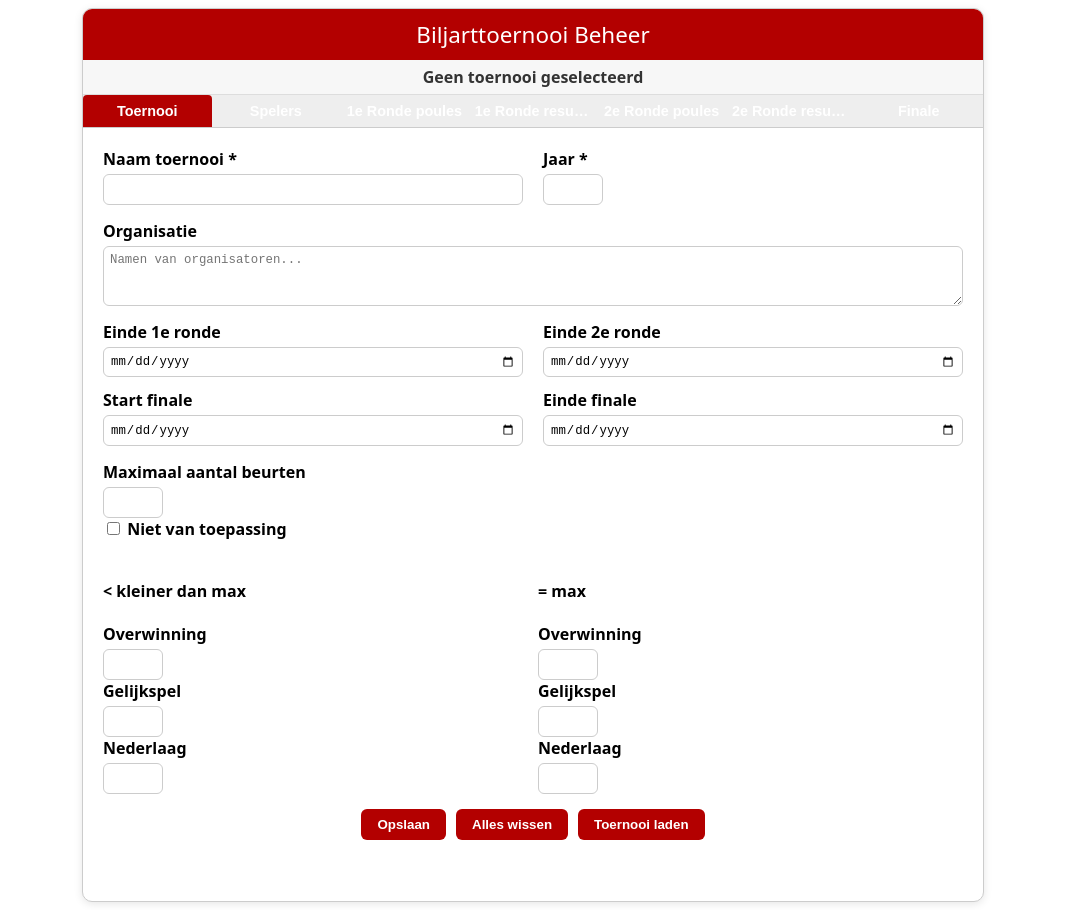
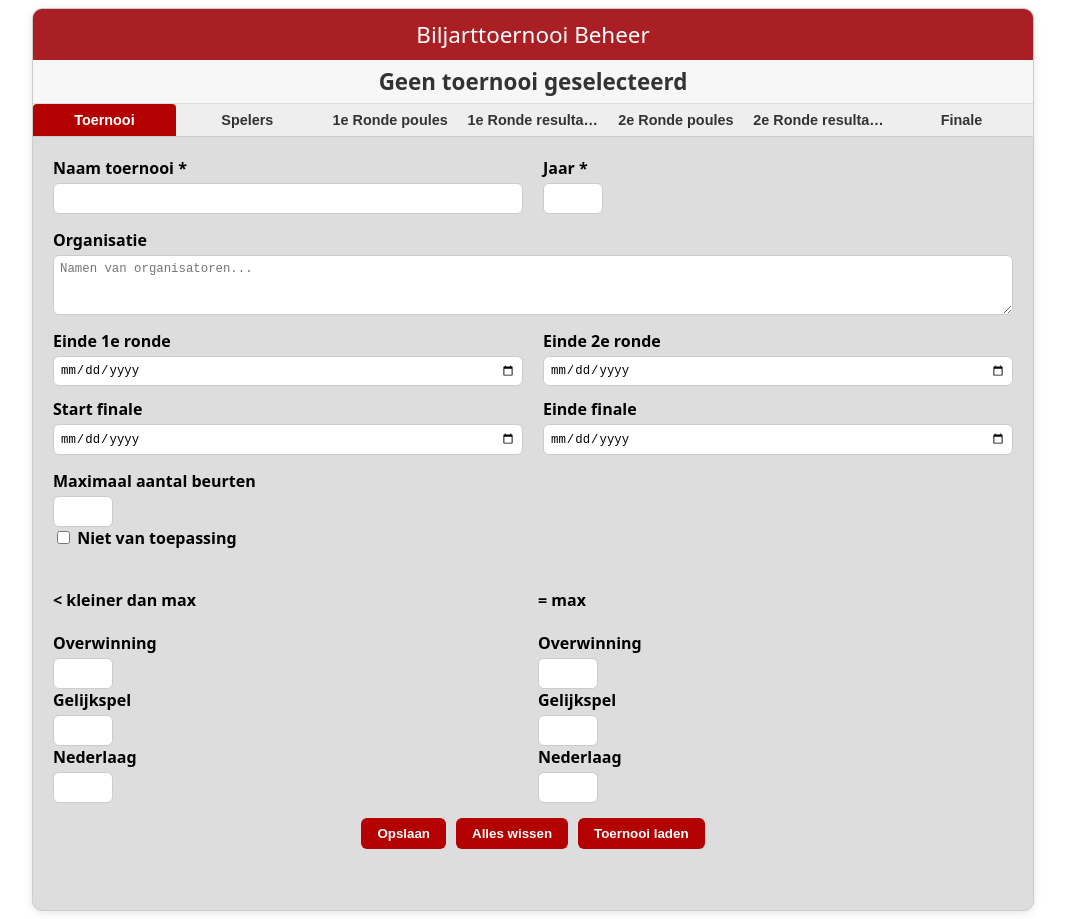
Before and after one commit to hhweemink/biljart-toernooi, a plain HTML site: page index.html in a window 1280 px wide. Shown: the whole page, without its empty margins (107-1172 px from the left). Drawn offline with Linux system fonts and the light colour scheme.

Commit message:
Update style.css

```diff
--- a/style.css
+++ b/style.css
@@ -1,9 +1,9 @@
 /* Scoped styles */
     #bcr-toernooi-app {
       font-family: system-ui, sans-serif;
-      max-width: 900px;
+      max-width: 1000px;
       margin: 0 auto;
-      background: #fff;
+      background: #ddd;
       border: 1px solid #ccc;
       border-radius: 10px;
       box-shadow: 0 2px 8px rgba(0,0,0,0.1);
@@ -11,7 +11,7 @@
     }
 
     #bcr-toernooi-app header {
-      background: #b30000;
+      background: #aa1f24;
       color: white;
       text-align: center;
       padding: 10px;
@@ -25,6 +25,7 @@
       color: #333;
       padding: 6px;
       border-bottom: 1px solid #ddd;
+      font-size: 1.4em;
     }
 
 #bcr-toernooi-app .tab-buttons {
@@ -40,6 +41,7 @@
   flex: 1;
   min-width: 100px;
   background: none;
+  color: #333;
   border: none;
   padding: 8px 6px;
   font-size: 0.9em;
```
